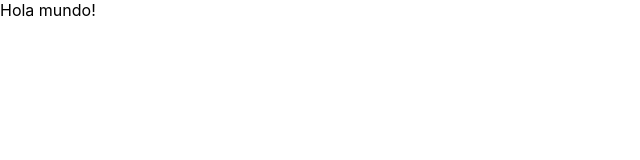
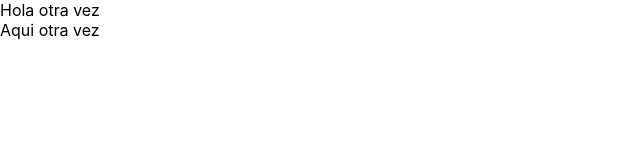
Before and after one commit to Zares1331G/Landing-Movies, a React (Create React App) app: page / in a window 1280 px wide. Shown: the top 160 px of the page, without its empty margins (0-640 px from the left). Built offline with nearby package versions, Linux system fonts and the light colour scheme.

Commit message:
Creacion de los componentes Header y Main

```diff
--- a/src/App.js
+++ b/src/App.js
@@ -1,9 +1,12 @@
 import React from 'react';
+import Header from './Components/Header';
+import Main from './Components/Main'
 
 function App() {
   return (
     <div className="App">
-      Hola mundo!
+      <Header />
+      <Main />
     </div>
   );
 }
--- /dev/null
+++ b/src/Components/Header.js
@@ -0,0 +1,9 @@
+import React from 'react';
+
+const Header = () => {
+    return (
+        <header>Hola otra vez</header>
+     );
+}
+
+export default Header;
--- /dev/null
+++ b/src/Components/Main.js
@@ -0,0 +1,12 @@
+import React from 'react';
+
+class Main extends React.Component {
+    state = {  }
+    render() {
+        return (
+            <div>Aqui otra vez</div>
+         );
+    }
+}
+
+export default Main;
```
Also changed, not shown: 2 other files (tests, documents, lock files or other folders).
